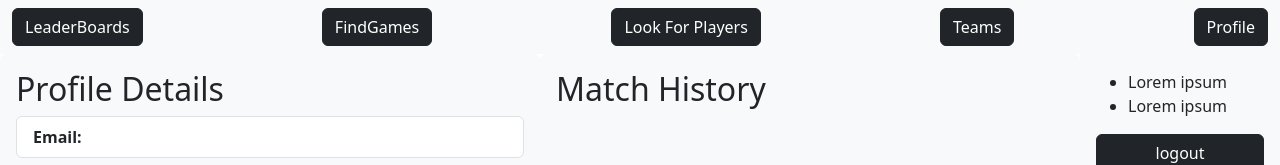
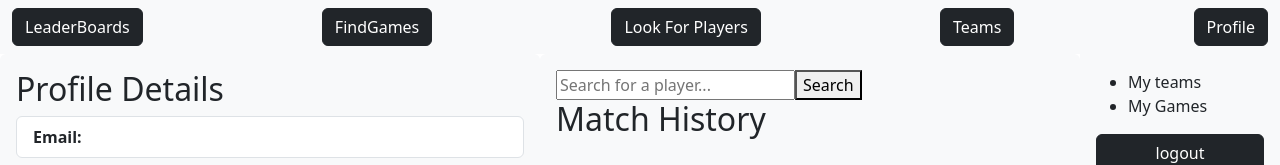
Before and after one commit to huskyybtw/gaming-platform-forstudents, a React (Vite) app in the folder frontend/: page /profile/1 in a window 1280 px wide. Shown: the top 165 px of the page. Built offline with nearby package versions, Linux system fonts and the light colour scheme; no server answers.

Commit message:
PlayerSearchbar

```diff
--- a/frontend/package.json
+++ b/frontend/package.json
@@ -11,8 +11,10 @@
   },
   "dependencies": {
     "axios": "^1.7.9",
+    "bootstrap": "^5.3.3",
     "js-cookie": "^3.0.5",
     "react": "^18.3.1",
+    "react-bootstrap": "^2.10.7",
     "react-dom": "^18.3.1",
     "react-router-dom": "^7.1.1"
   },
--- /dev/null
+++ b/frontend/src/components/ProfileSearchBar.tsx
@@ -0,0 +1,31 @@
+import {useEffect, useState} from "react";
+import axios from "axios";
+
+function PlayerSearchBar(){
+    const [players, setPlayers] = useState([]); // To store the fetched data
+    const [error, setError] = useState(null); // To handle errors
+
+    useEffect(() => {
+        const fetchPlayers = async () => {
+            try {
+                // Make the API request
+                const response = await axios.get(`${import.meta.env.VITE_BACKEND_URI}/api/v1/players/`);
+
+                setPlayers(response.data);
+            } catch (err) {
+                setError(err.message || 'Something went wrong');
+            }
+        };
+
+        fetchPlayers();
+    }, []); // Empty dependency array means this effect runs once when the component mounts
+
+    return (
+        <div>
+            <input type="text" placeholder="Search for a player..." />
+            <button>Search</button>
+        </div>
+    );
+}
+
+export default PlayerSearchBar;
--- a/frontend/src/components/SideBar.tsx
+++ b/frontend/src/components/SideBar.tsx
@@ -5,8 +5,8 @@ function SideBar(){
     return (
         <div className="d-flex flex-column vh-100 bg-light p-3">
             <ul>
-                <li>Lorem ipsum</li>
-                <li>Lorem ipsum</li>
+                <li>My teams</li>
+                <li>My Games</li>
             </ul>
             <button onClick={() => navigate('/')} className="nav-item btn btn-dark">logout</button>
         </div >
--- a/frontend/src/pages/ProfilePage.tsx
+++ b/frontend/src/pages/ProfilePage.tsx
@@ -8,6 +8,7 @@ import PlayerRankDisplay from "../components/PlayerRankDisplay.tsx";
 import {useParams} from "react-router-dom";
 import {useEffect, useState} from "react";
 import Cookies from "js-cookie";
+import ProfileSearchBar from "../components/ProfileSearchBar.tsx";
 
 
 
@@ -30,7 +31,6 @@ function ProfilePage() {
     return (
         <div className="d-flex flex-column vh-100">
             <NavBar />
-
             <div className="d-flex flex-grow-1">
                 <main
                     className="d-grid flex-grow-1"
@@ -51,10 +51,10 @@ function ProfilePage() {
                     </div>
 
                     <div className="bg-light p-3 rounded">
+                        <ProfileSearchBar />
                         <MatchHistoryDisplay />
                     </div>
                 </main>
-
                 <aside
                     className="bg-light"
                     style={{width: "200px", minWidth: "200px"}}
```
Also changed, not shown: 1 other file (tests, documents, lock files or other folders).
